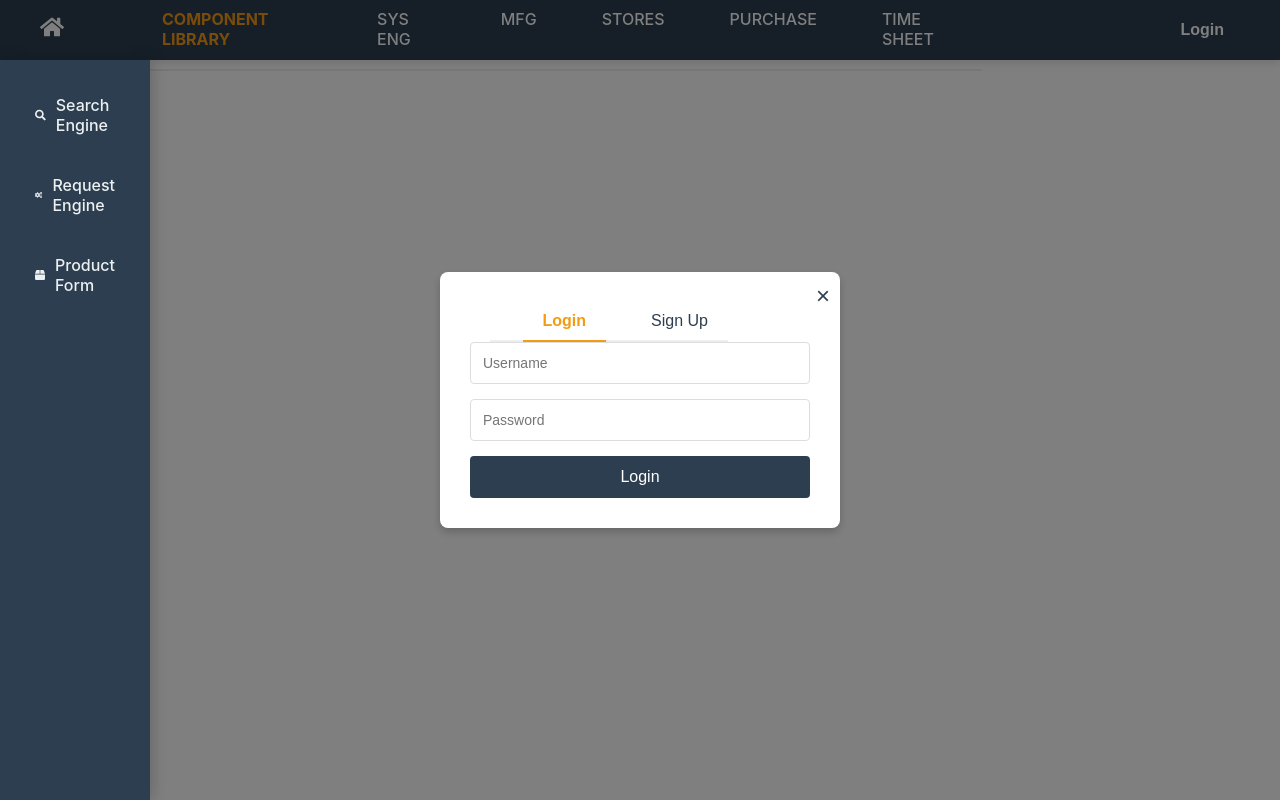
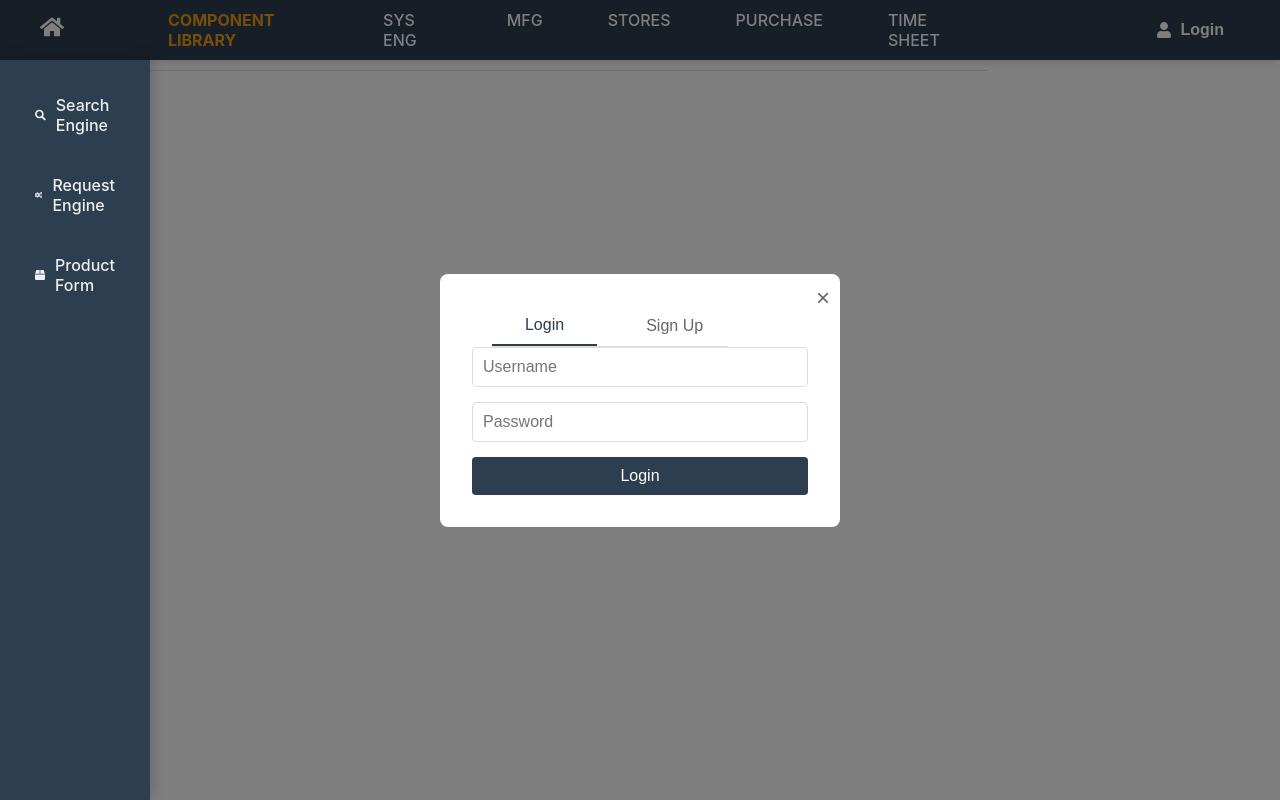
Before and after one commit to ksaivenketpatro/corelapp, a React (Create React App) app in the folder Corel Website App/: page /componentlibrary in a window 1280 px wide. Both pictures are taken after a click on the button "Login". Built offline with nearby package versions, Linux system fonts and the light colour scheme.

Commit message:
Implemented Login Funactionality

```diff
--- a/Corel Website App/src/components/Header.css
+++ b/Corel Website App/src/components/Header.css
@@ -65,7 +65,7 @@
   display: flex;
   align-items: center;
   justify-content: flex-end;
-  width: 15%;
+  width: 14%;
   min-width: fit-content;
 }
 
--- a/Corel Website App/src/components/Header.js
+++ b/Corel Website App/src/components/Header.js
@@ -1,4 +1,4 @@
-import React, { useState } from 'react';
+import React, { useState, useEffect } from 'react';  // Add useEffect
 import { Link, useLocation } from 'react-router-dom';
 import { FaHome, FaUser } from 'react-icons/fa';
 import LoginModal from './LoginModal';
@@ -10,9 +10,25 @@ function Header() {
   const [user, setUser] = useState(null);
   const [showDropdown, setShowDropdown] = useState(false);
 
+  // Add useEffect to check for stored user data on component mount
+  useEffect(() => {
+    const storedUser = localStorage.getItem('user');
+    if (storedUser) {
+      setUser(JSON.parse(storedUser));
+    }
+  }, []);
+
+  const handleLogin = (userData) => {
+    // Store the entire user object
+    localStorage.setItem('user', JSON.stringify(userData.user));
+    setUser(userData.user);
+    setShowLoginModal(false);
+  };
+
   const handleLogout = () => {
     setUser(null);
     localStorage.removeItem('user');
+    localStorage.removeItem('token');  // Also remove the token
     setShowDropdown(false);
   };
 
@@ -54,7 +70,7 @@ function Header() {
             className="login-button"
             onClick={() => setShowLoginModal(true)}
           >
-            Login
+            <FaUser /> Login
           </button>
         )}
       </div>
@@ -62,10 +78,7 @@ function Header() {
       {showLoginModal && (
         <LoginModal
           onClose={() => setShowLoginModal(false)}
-          onLogin={(userData) => {
-            setUser(userData);
-            setShowLoginModal(false);
-          }}
+          onLogin={handleLogin}  // Use the new handleLogin function
         />
       )}
     </div>
--- a/Corel Website App/src/components/LoginModal.css
+++ b/Corel Website App/src/components/LoginModal.css
@@ -12,11 +12,11 @@
   }
 
   .modal-content {
-    background-color: white;
-    padding: 30px;
+    background: white;
+    padding: 2rem;
     border-radius: 8px;
-    box-shadow: 0 4px 8px rgba(0, 0, 0, 0.2);
-    width: 400px;
+    width: 100%;
+    max-width: 400px;
     position: relative;
   }
 
@@ -24,42 +24,32 @@
     position: absolute;
     top: 10px;
     right: 10px;
+    border: none;
     background: none;
-    border: none;
-    font-size: 24px;
+    font-size: 1.5rem;
     cursor: pointer;
-    color: #2c3e50;
+    color: #666;
   }
 
   .tabs {
     display: flex;
     margin-bottom: 20px;
-    border-bottom: 2px solid #eee;
+    border-bottom: 1px solid #ddd;
   }
 
   .tab-button {
-    padding: 10px 20px;
+    flex: 1;
+    padding: 10px;
     border: none;
     background: none;
-    font-size: 16px;
+    font-size: 1rem;
     cursor: pointer;
-    color: #2c3e50;
-    position: relative;
+    color: #666;
   }
 
   .tab-button.active {
-    color: #f39c12;
-    font-weight: bold;
-  }
-
-  .tab-button.active::after {
-    content: '';
-    position: absolute;
-    bottom: -2px;
-    left: 0;
-    right: 0;
-    height: 2px;
-    background-color: #f39c12;
+    color: #2c3e50;
+    border-bottom: 2px solid #2c3e50;
   }
 
   form {
@@ -69,23 +59,30 @@
   }
 
   input {
-    padding: 12px;
+    padding: 10px;
     border: 1px solid #ddd;
     border-radius: 4px;
-    font-size: 14px;
+    font-size: 1rem;
   }
 
-  button[type="submit"] {
-    padding: 12px;
+  .submit-button {
+    padding: 10px;
     background-color: #2c3e50;
     color: white;
     border: none;
     border-radius: 4px;
     cursor: pointer;
-    font-size: 16px;
+    font-size: 1rem;
     transition: background-color 0.3s;
   }
 
-  button[type="submit"]:hover {
-    background-color: #f39c12;
+  .submit-button:hover {
+    background-color: #34495e;
   }
+
+  .error-message {
+    color: #e74c3c;
+    margin-bottom: 15px;
+    text-align: center;
+    font-size: 0.9rem;
+  }
--- a/Corel Website App/src/components/LoginModal.js
+++ b/Corel Website App/src/components/LoginModal.js
@@ -8,11 +8,20 @@ const LoginModal = ({ onClose, onLogin }) => {
     password: '',
     email: ''
   });
+  const [error, setError] = useState('');
 
   const handleSubmit = async (e) => {
     e.preventDefault();
+    setError(''); // Clear any previous errors
+
+    // Validate form data
+    if (!formData.username || !formData.password || (activeTab === 'signup' && !formData.email)) {
+      setError('Please fill in all fields');
+      return;
+    }
+
     try {
-      const endpoint = activeTab === 'login' ? '/api/login' : '/api/signup';
+      const endpoint = activeTab === 'login' ? 'http://localhost:5000/api/login' : 'http://localhost:5000/api/register';
       const response = await fetch(endpoint, {
         method: 'POST',
         headers: {
@@ -21,18 +30,34 @@ const LoginModal = ({ onClose, onLogin }) => {
         body: JSON.stringify(formData),
       });
 
+      const data = await response.json();
+
       if (response.ok) {
-        const data = await response.json();
         if (activeTab === 'signup') {
+          alert('Registration successful! Please login.');
           setActiveTab('login');
-          setFormData({ ...formData, email: '' });
+          setFormData({ username: '', password: '', email: '' }); // Clear all fields
         } else {
+          // Store the token in localStorage
+          localStorage.setItem('token', data.token);
           onLogin(data);
+          onClose();
         }
+      } else {
+        setError(data.error || 'An error occurred');
       }
     } catch (error) {
       console.error('Auth error:', error);
+      setError('An error occurred while processing your request');
     }
+  };
+
+  const handleInputChange = (e) => {
+    const { name, value } = e.target;
+    setFormData(prev => ({
+      ...prev,
+      [name]: value
+    }));
   };
 
   return (
@@ -43,43 +68,59 @@ const LoginModal = ({ onClose, onLogin }) => {
         <div className="tabs">
           <button
             className={`tab-button ${activeTab === 'login' ? 'active' : ''}`}
-            onClick={() => setActiveTab('login')}
+            onClick={() => {
+              setActiveTab('login');
+              setError('');
+              setFormData({ username: '', password: '', email: '' });
+            }}
           >
             Login
           </button>
           <button
             className={`tab-button ${activeTab === 'signup' ? 'active' : ''}`}
-            onClick={() => setActiveTab('signup')}
+            onClick={() => {
+              setActiveTab('signup');
+              setError('');
+              setFormData({ username: '', password: '', email: '' });
+            }}
           >
             Sign Up
           </button>
         </div>
 
+        {error && <div className="error-message">{error}</div>}
+
         <form onSubmit={handleSubmit}>
           <input
             type="text"
+            name="username"
             placeholder="Username"
             value={formData.username}
-            onChange={(e) => setFormData({...formData, username: e.target.value})}
+            onChange={handleInputChange}
+            required
           />
 
           {activeTab === 'signup' && (
             <input
               type="email"
+              name="email"
               placeholder="Email"
               value={formData.email}
-              onChange={(e) => setFormData({...formData, email: e.target.value})}
+              onChange={handleInputChange}
+              required
             />
           )}
 
           <input
             type="password"
+            name="password"
             placeholder="Password"
             value={formData.password}
-            onChange={(e) => setFormData({...formData, password: e.target.value})}
+            onChange={handleInputChange}
+            required
           />
 
-          <button type="submit">
+          <button type="submit" className="submit-button">
             {activeTab === 'login' ? 'Login' : 'Sign Up'}
           </button>
         </form>
```
Also changed, not shown: 1 other file (tests, documents, lock files or other folders).
